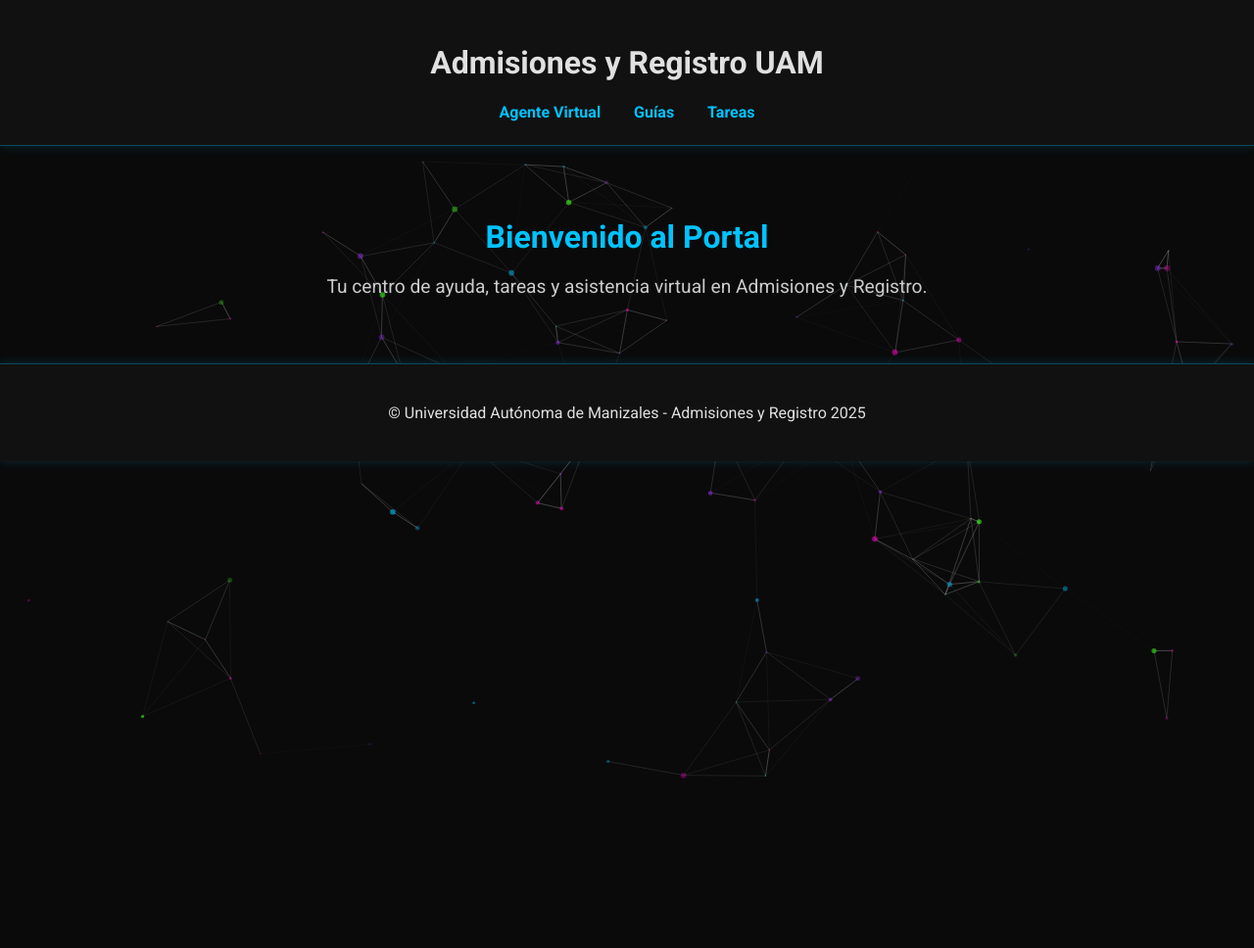
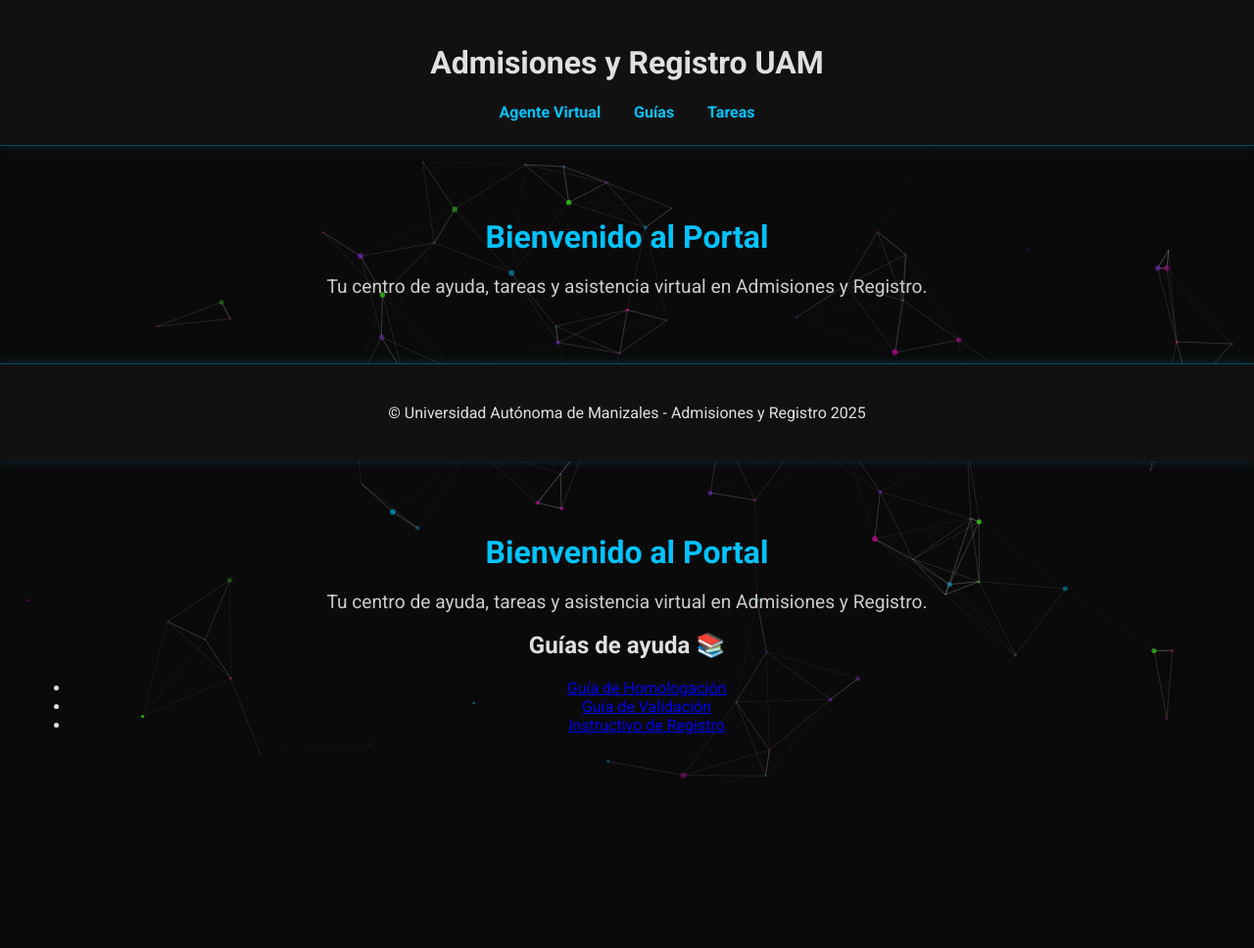
Before and after one commit to LuisTan09/Pagina-Web, a plain HTML site: page index.html in a window 1280 px wide. Shown: the whole page at 98% size. Before the commit the page ends 800 px from the top, so only its background shows below. Drawn offline with nearby package versions, Linux system fonts and the light colour scheme; files whose address does not match are found by name.

Commit message:
Update index.html

```diff
--- a/index.html
+++ b/index.html
@@ -135,5 +135,25 @@ particlesJS('particles-js', {
   "retina_detect": true
 });
 </script>
+  <main class="main-content">
+  <section class="bienvenida">
+    <h2>Bienvenido al Portal</h2>
+    <p>Tu centro de ayuda, tareas y asistencia virtual en Admisiones y Registro.</p>
+  </section>
+
+  <section class="guias">
+    <h2>Guías de ayuda 📚</h2>
+    <ul class="lista-guias">
+      <li><a href="#" onclick="cargarGuia('guias/homologacion.pdf')">Guía de Homologación</a></li>
+      <li><a href="#" onclick="cargarGuia('guias/validacion.pdf')">Guía de Validación</a></li>
+      <li><a href="#" onclick="cargarGuia('guias/instructivo_registro.pdf')">Instructivo de Registro</a></li>
+    </ul>
+
+    <!-- Aquí aparecerán las guías -->
+    <div class="visor-guia" id="visor-guia">
+      <iframe id="iframe-guia" src="" frameborder="0"></iframe>
+    </div>
+  </section>
+</main>
 </body>
 </html>
```
